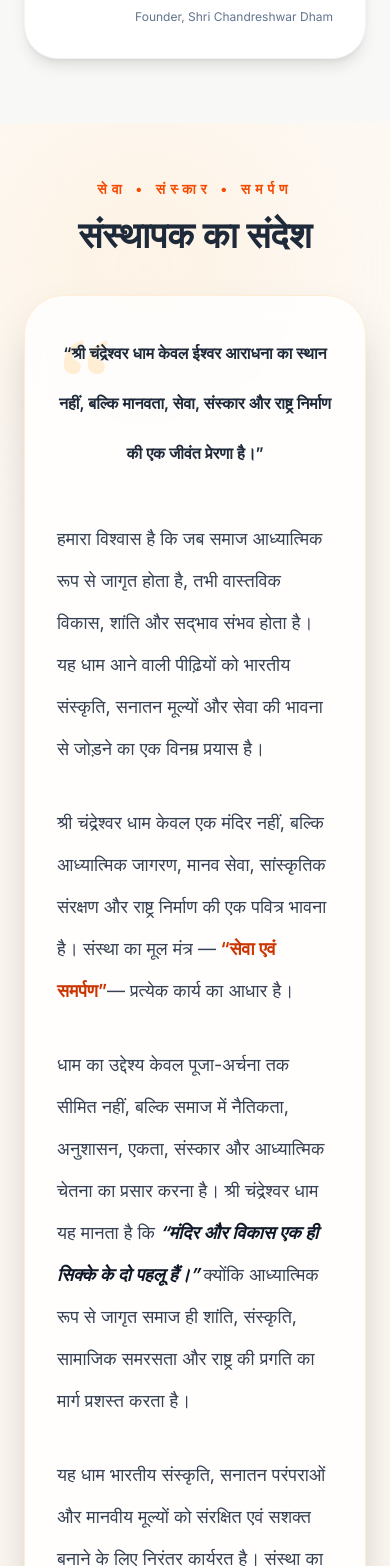
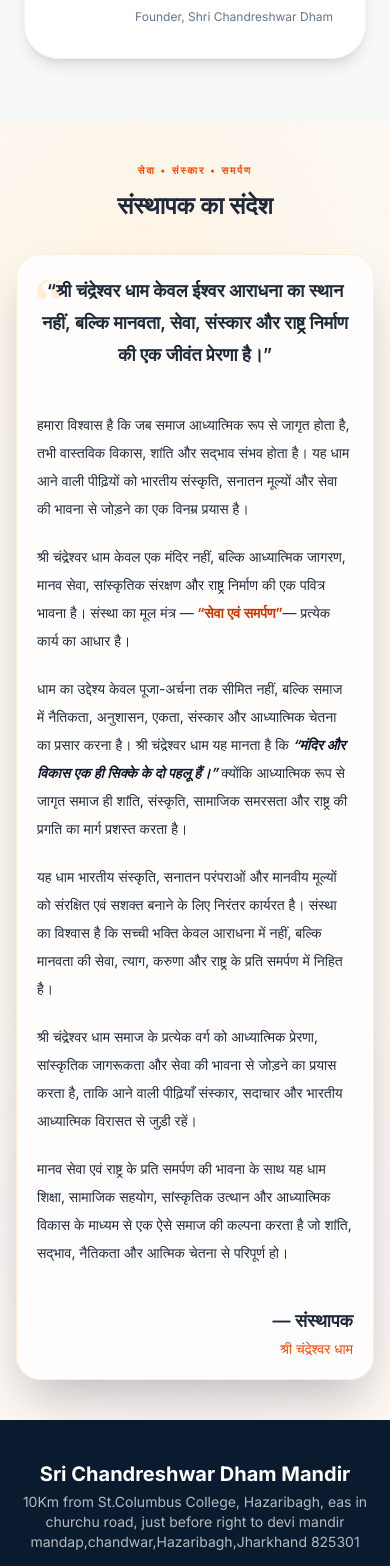
Before and after one commit to PathakAnshika/ShivTempleWebsite, a Next.js app: page /about in a window 390 px wide. Shown: the part 7702-9268 px from the top of the page. Built offline with nearby package versions, Linux system fonts and the light colour scheme.

Commit message:
Upgrade Next.js to fix security vulnerability

```diff
--- a/app/about/page.jsx
+++ b/app/about/page.jsx
@@ -646,7 +646,7 @@ export default function AboutPage() {
 
         <img
           src="/images/person1.jpg"
-          alt="Akhoury Ravindra Prasad"
+          alt="A.K Raghvan"
           className="
             w-full h-full object-cover
             transition-transform duration-700
@@ -711,7 +711,7 @@ export default function AboutPage() {
 
         <img
           src="/images/person2.jpg"
-          alt="Dr. A.K Raghvan"
+          alt="Nidhi Bharti"
           className="
             w-full h-full object-cover
             transition-transform duration-700
@@ -1004,7 +1004,7 @@ export default function AboutPage() {
 </section>
 {/* ===== FOUNDER MESSAGE SECTION ===== */}
 
-<section className="py-14 bg-[#fdf8f2] relative overflow-hidden">
+<section className="py-10 sm:py-14 md:py-20 bg-[#fdf8f2] relative overflow-hidden">
 
   {/* Background Glow */}
   <div className="
@@ -1019,52 +1019,75 @@ export default function AboutPage() {
     rounded-full blur-3xl opacity-40
   "></div>
 
-  <div className="max-w-6xl mx-auto px-6 relative z-10">
+  <div className="max-w-6xl mx-auto px-4 sm:px-6 relative z-10">
 
     {/* Heading */}
-    <div className="text-center mb-10">
+   <div className="text-center mb-8 sm:mb-10">
 
-      <p className="
-        uppercase tracking-[5px]
-        text-orange-600 text-sm
-        font-semibold mb-4
-      ">
+      <p
+  className="
+    uppercase
+    tracking-[2px] sm:tracking-[5px]
+    text-orange-600
+    text-[10px] sm:text-sm
+    font-semibold
+    mb-3 sm:mb-4
+  "
+>
         सेवा • संस्कार • समर्पण
       </p>
 
-      <h2 className="
-        text-4xl md:text-4xl
-        font-bold text-gray-800
-      ">
+     <h2
+  className="
+    text-2xl
+    sm:text-3xl
+    md:text-4xl
+    font-bold
+    text-gray-800
+  "
+>
   संस्थापक का संदेश
 </h2>
 
     </div>
 
     {/* Main Card */}
-    <div className="
-      bg-white/80 backdrop-blur-md
+   <div
+  className="
+    bg-white/80
+    backdrop-blur-md
     border border-orange-100
-      shadow-2xl rounded-[40px]
-      p-8 md:p-16
-      relative overflow-hidden
-    ">
+    shadow-2xl
+    rounded-[24px] sm:rounded-[40px]
+    p-5 sm:p-8 md:p-16
+    relative
+    overflow-hidden
+  "
+>
 
       {/* Quote Symbol */}
-      <div className="
-        absolute top-6 left-8
-        text-[120px] leading-none
-        text-orange-100 font-serif
-      ">
+     <div
+  className="
+    absolute
+    top-3 sm:top-6
+    left-4 sm:left-8
+    text-[70px] sm:text-[120px]
+    leading-none
+    text-orange-100
+    font-serif
+  "
+>
   “
 </div>
-
       <div className="relative z-10">
 
         {/* Main Quote */}
      <p className="
-  text-1xl md:text-3xl
-  leading-[50px]
+ text-lg
+sm:text-2xl
+md:text-3xl
+leading-8
+sm:leading-[50px]
   font-semibold
   text-gray-800
   text-center
@@ -1078,9 +1101,9 @@ export default function AboutPage() {
 
         {/* Paragraphs */}
         <div className="
-          space-y-8
-          text-gray-700
-          leading-[42px]
+         space-y-5 sm:space-y-8
+leading-7 sm:leading-[42px]
+text-sm sm:text-lg
           text-lg
           max-w-5xl mx-auto
         ">
@@ -1147,16 +1170,20 @@ export default function AboutPage() {
         </div>
 
         {/* Signature */}
-        <div className="mt-16 text-right">
+       <div className="mt-10 sm:mt-16 text-right">
 
-          <p className="
-            text-2xl font-semibold
+         <p
+  className="
+    text-lg
+    sm:text-2xl
+    font-semibold
     text-gray-800
-          ">
+  "
+>
   — संस्थापक
 </p>
 
-          <p className="text-orange-600 mt-2">
+        <p className="text-orange-600 mt-1 sm:mt-2 text-sm sm:text-base">
   श्री चंद्रेश्वर धाम
 </p>
 
```
Lines whose indentation alone changed are shown as unchanged.
